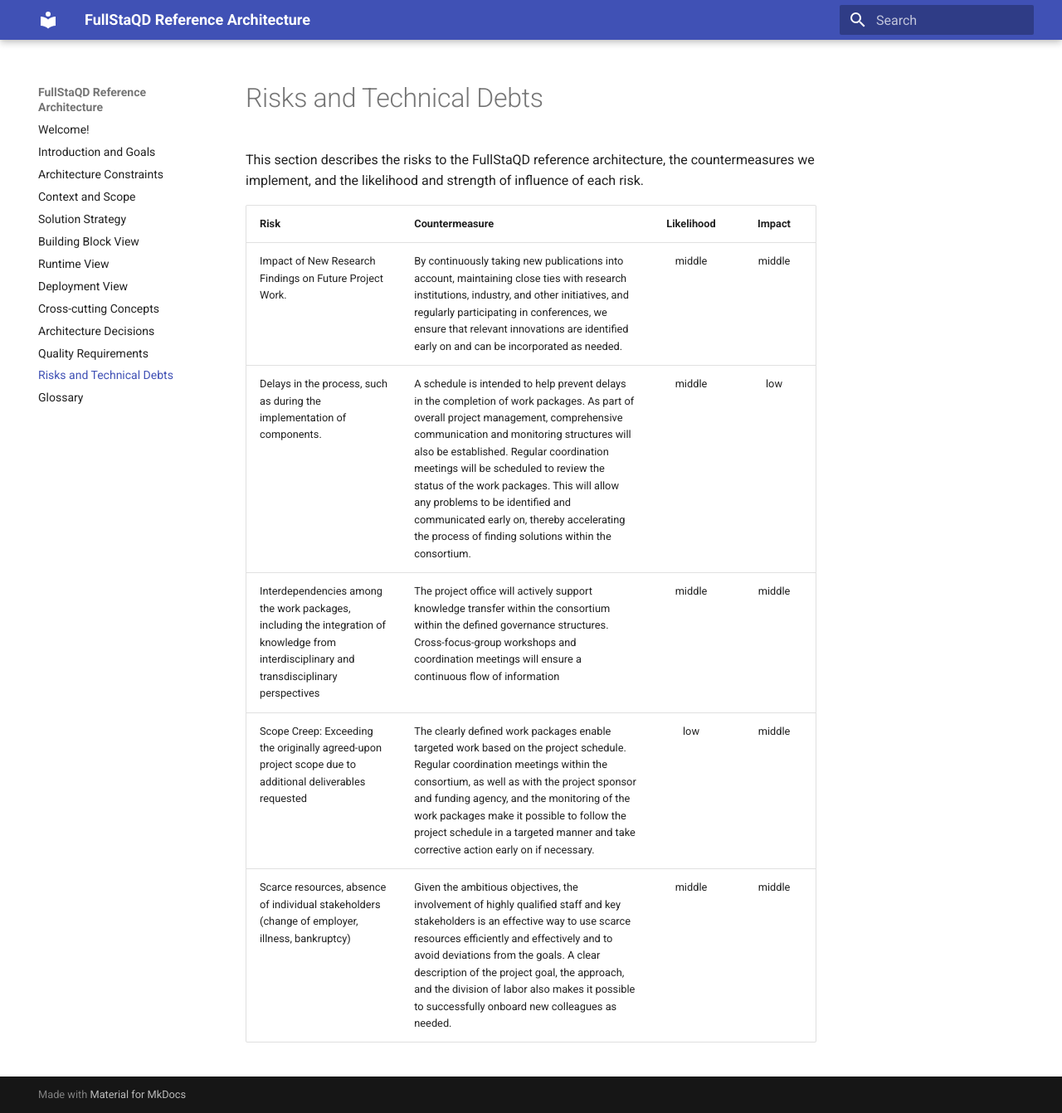
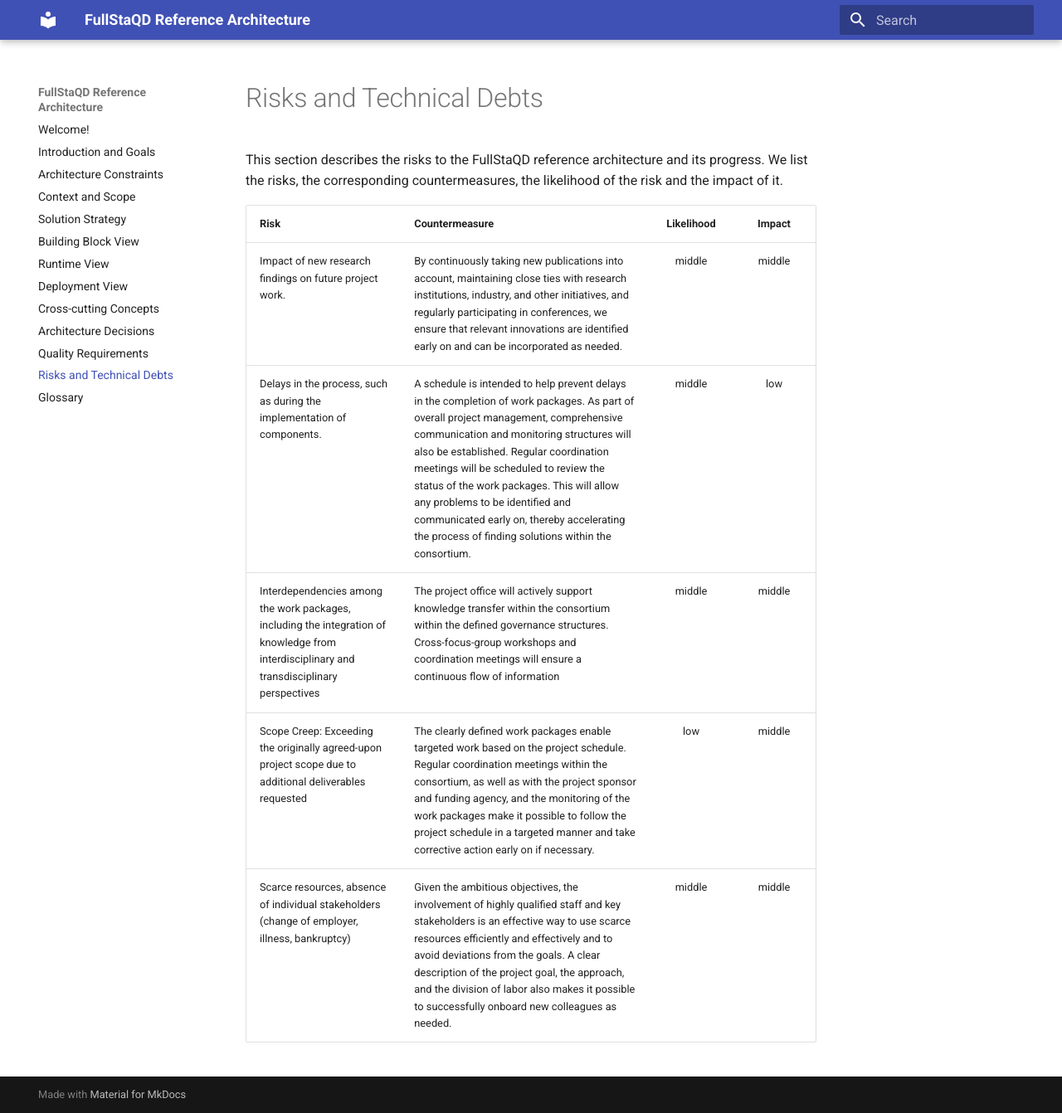
Before and after one commit to FullStaQD/architecture, an MkDocs documentation site: the page built from docs/11_technical_risks.md, in a window 1280 px wide and 1342 px high. Shown: the whole window at 83% size. Built offline with MkDocs 1.6.1 and Material for MkDocs 9.7.7, drawn with Linux system fonts in a browser that asks for light colours.

Commit message:
Update 11_technical_risks.md
Signed-off-by: RinorKIT <tc4656@kit.edu>

```diff
--- a/docs/11_technical_risks.md
+++ b/docs/11_technical_risks.md
@@ -1,10 +1,10 @@
 # Risks and Technical Debts {#section-technical-risks}
-This section describes the risks to the FullStaQD reference architecture, the countermeasures we implement, and the likelihood and strength of influence of each risk.
+This section describes the risks to the FullStaQD reference architecture and its progress. We list the risks, the corresponding countermeasures, the likelihood of the risk and the impact of it.
 
 | Risk  | Countermeasure |   Likelihood | Impact |
 | ------------- | ------------- |   :---: |   :---:  |
-| Impact of New Research Findings on Future Project Work. | By continuously taking new publications into account, maintaining close ties with research institutions, industry, and other initiatives, and regularly participating in conferences, we ensure that relevant innovations are identified early on and can be incorporated as needed.  | middle | middle |
+| Impact of new research findings on future project work. | By continuously taking new publications into account, maintaining close ties with research institutions, industry, and other initiatives, and regularly participating in conferences, we ensure that relevant innovations are identified early on and can be incorporated as needed.  | middle | middle |
 | Delays in the process, such as during the implementation of components.   |  A schedule is intended to help prevent delays in the completion of work packages. As part of overall project management, comprehensive communication and monitoring structures will also be established. Regular coordination meetings will be scheduled to review the status of the work packages. This will allow any problems to be identified and communicated early on, thereby accelerating the process of finding solutions within the consortium. | middle | low |
-| Interdependencies among the work packages, including the integration of knowledge from interdisciplinary and transdisciplinary perspectives  |The project office will actively support knowledge transfer within the consortium within the defined governance structures. Cross-focus-group workshops and coordination meetings will ensure a continuous flow of information  | middle | middle |
+| Interdependencies among the work packages, including the integration of knowledge from interdisciplinary and transdisciplinary perspectives  | The project office will actively support knowledge transfer within the consortium within the defined governance structures. Cross-focus-group workshops and coordination meetings will ensure a continuous flow of information  | middle | middle |
 | Scope Creep: Exceeding the originally agreed-upon project scope due to additional deliverables requested  | The clearly defined work packages enable targeted work based on the project schedule. Regular coordination meetings within the consortium, as well as with the project sponsor and funding agency, and the monitoring of the work packages make it possible to follow the project schedule in a targeted manner and take corrective action early on if necessary. | low | middle |
 | Scarce resources, absence of individual stakeholders (change of employer, illness, bankruptcy)  | Given the ambitious objectives, the involvement of highly qualified staff and key stakeholders is an effective way to use scarce resources efficiently and effectively and to avoid deviations from the goals. A clear description of the project goal, the approach, and the division of labor also makes it possible to successfully onboard new colleagues as needed.    | middle | middle |
```
